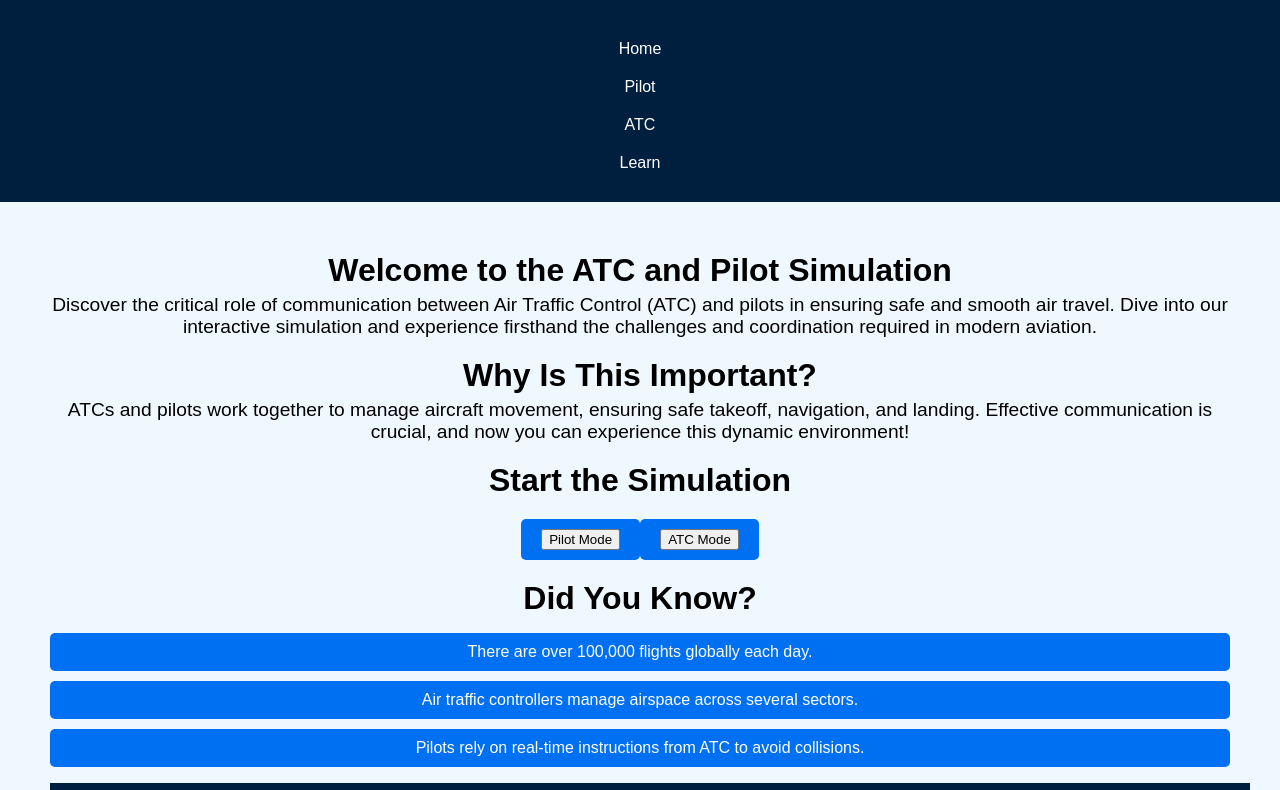
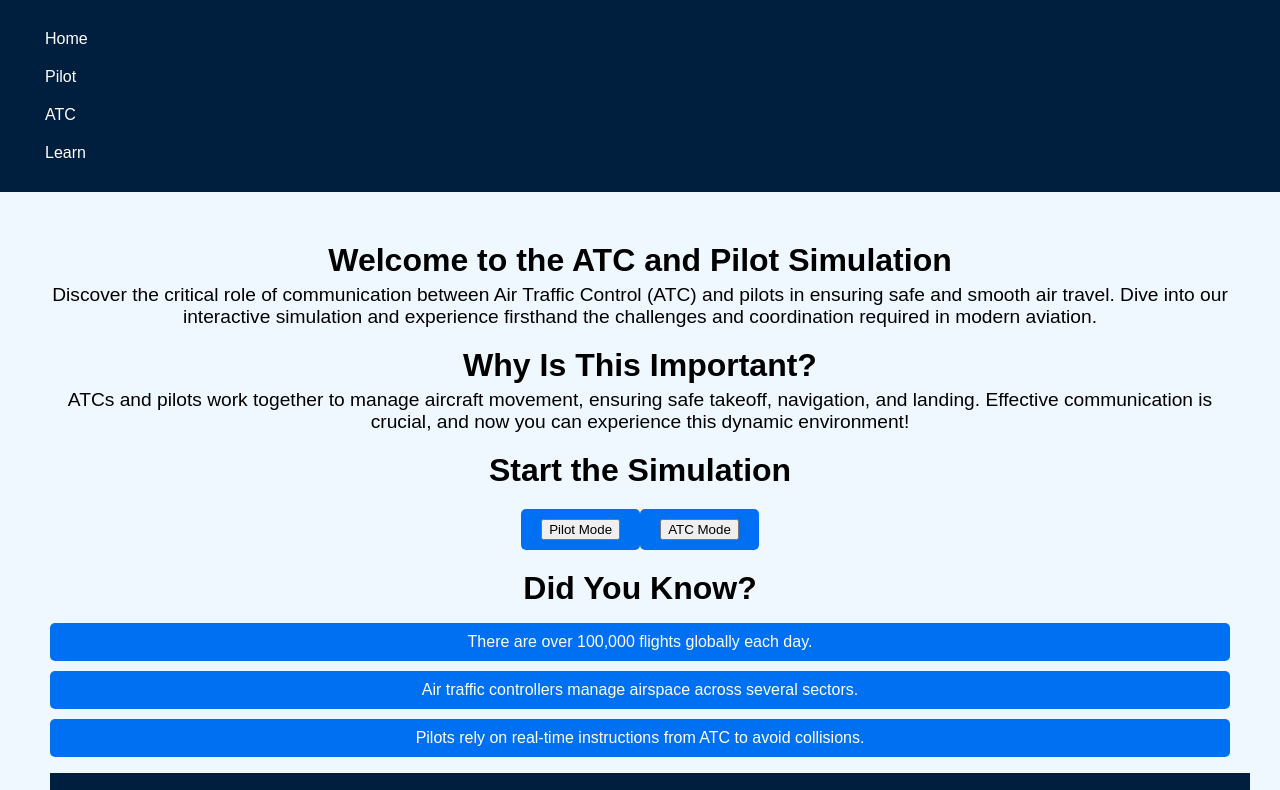
Before and after one commit to Deo-Ekodi/air-traffic-control, a Next.js app in the folder atc/: page / in a window 1280 px wide. Shown: the top 790 px of the page. Built offline with nearby package versions, Linux system fonts and the light colour scheme.

Commit message:
navbar alignment issue

```diff
--- a/atc/app/globals.css
+++ b/atc/app/globals.css
@@ -1,4 +1,3 @@
-/* globals.css */
 body {
   margin: 0;
   font-family: Arial, sans-serif;
@@ -9,11 +8,13 @@ header {
   background-color: #001f3f;
   color: white;
   padding: 20px;
-  text-align: center;
+  display: flex; /* Added for horizontal alignment */
+  justify-content: space-between; /* Space between elements */
+  align-items: center; /* Center vertically */
 }
 
 header nav {
-  margin-top: 10px;
+  margin-top: 0; /* Remove margin from nav */
 }
 
 header nav a {
```
